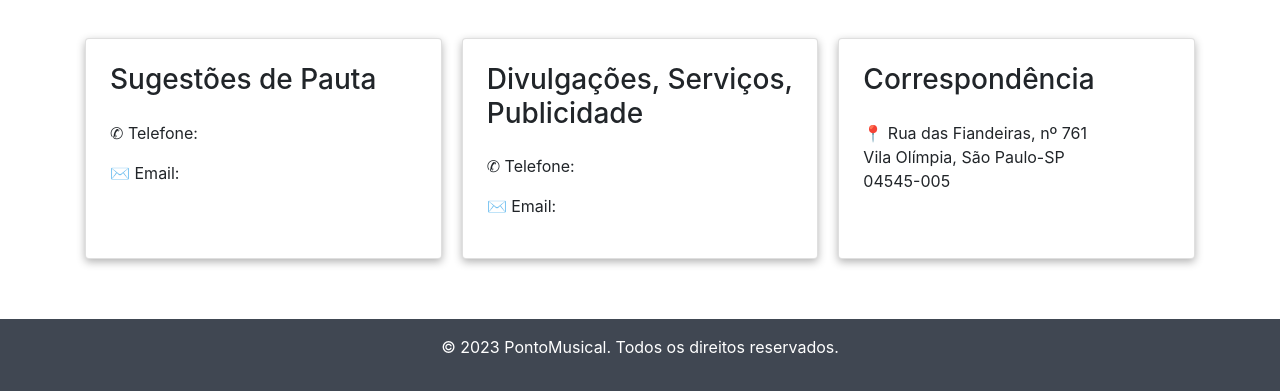
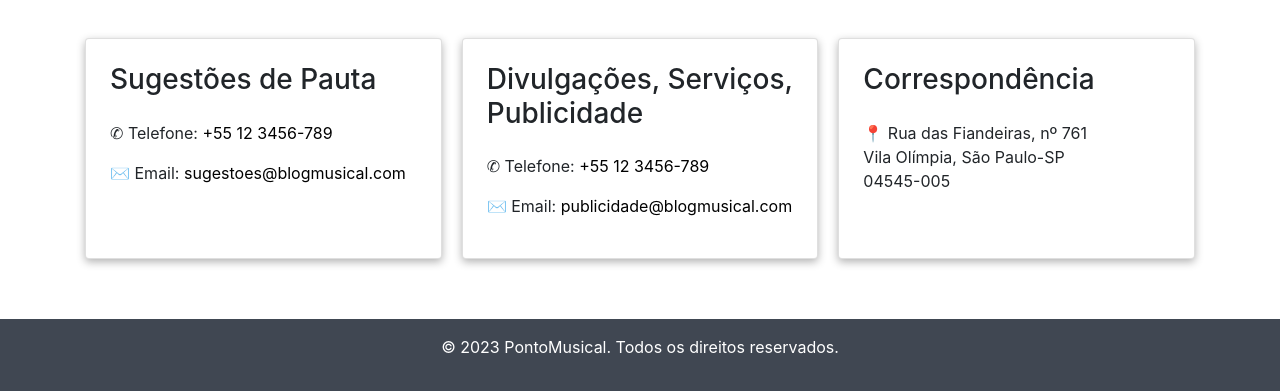
Before and after one commit to Dayvid-Henrique/aop-2-prog-web, a plain HTML site: page contato.html in a window 1280 px wide. Shown: the part 522-913 px from the top of the page. Drawn offline with nearby package versions, Linux system fonts and the light colour scheme.

Commit message:
color contatos

```diff
--- a/contato.html
+++ b/contato.html
@@ -61,13 +61,13 @@
     <!-- Conteúdo -->
     <div class="container content d-flex flex-wrap" style="margin-top: 60px;row-gap: 20px; gap:20px; margin-bottom: 60px;">
         <div class="card p-4 col"><h3 class="mb-4">Sugestões de Pauta</h3>
-        <p>✆ Telefone: <a href="tel:+55123456789">+55 12 3456-789</a></p>
-        <p>✉️ Email: <a href="mailto:sugestoes@blogmusical.com">sugestoes@blogmusical.com</a></p>
+        <p>✆ Telefone: <a href="tel:+55123456789" style="color: black;">+55 12 3456-789</a></p>
+        <p>✉️ Email: <a href="mailto:sugestoes@blogmusical.com" style="color: black;">sugestoes@blogmusical.com</a></p>
         </div>
 
         <div class="card p-4 col"><h3 class="mb-4">Divulgações, Serviços, Publicidade</h3>
-        <p>✆ Telefone: <a href="tel:+55123456789">+55 12 3456-789</a></p>
-        <p>✉️ Email: <a href="mailto:publicidade@blogmusical.com">publicidade@blogmusical.com</a></p>
+        <p>✆ Telefone: <a href="tel:+55123456789" style="color: black;">+55 12 3456-789</a></p>
+        <p>✉️ Email: <a href="mailto:publicidade@blogmusical.com" style="color: black;">publicidade@blogmusical.com</a></p>
         </div>
 
         <div class="card p-4 col"><h3 class="mb-4">Correspondência</h3>
```
